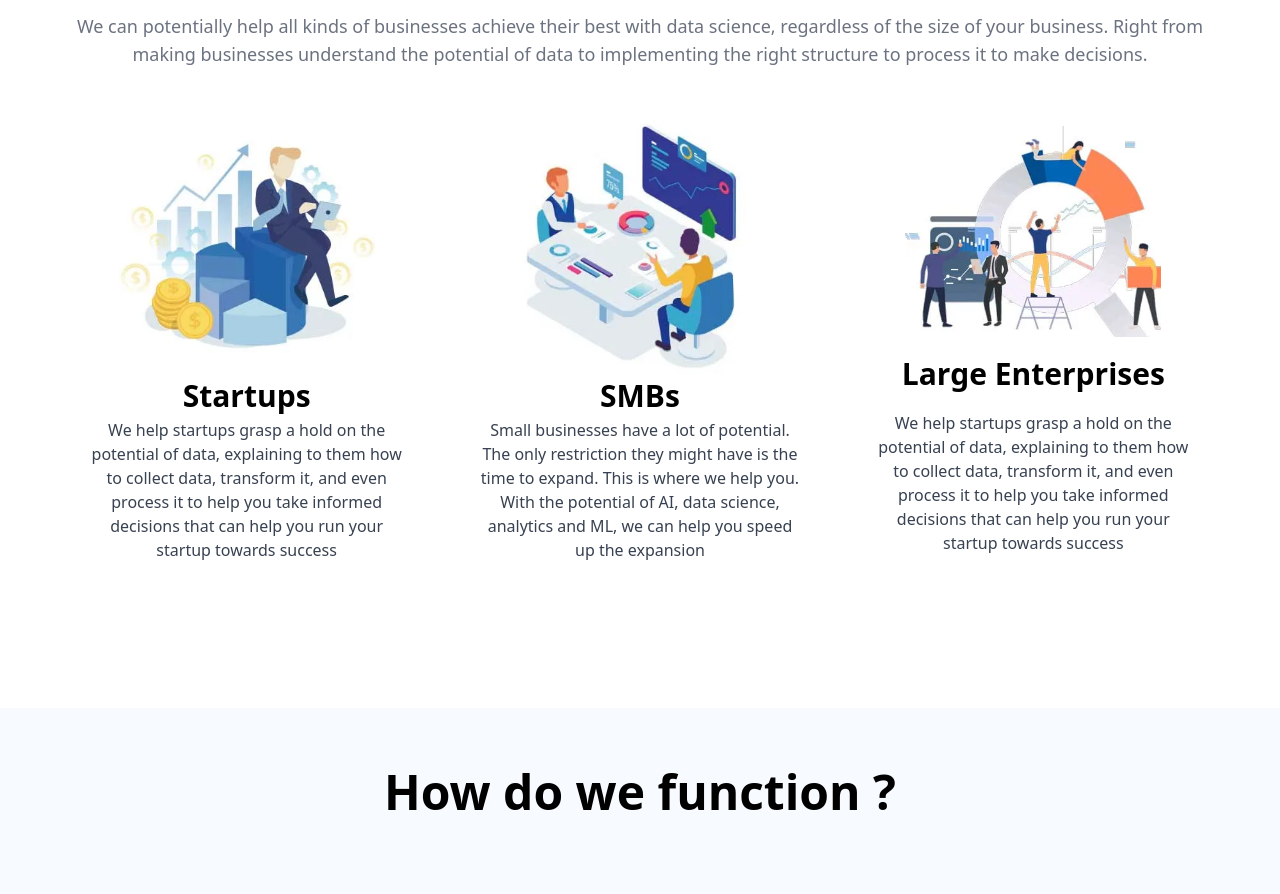
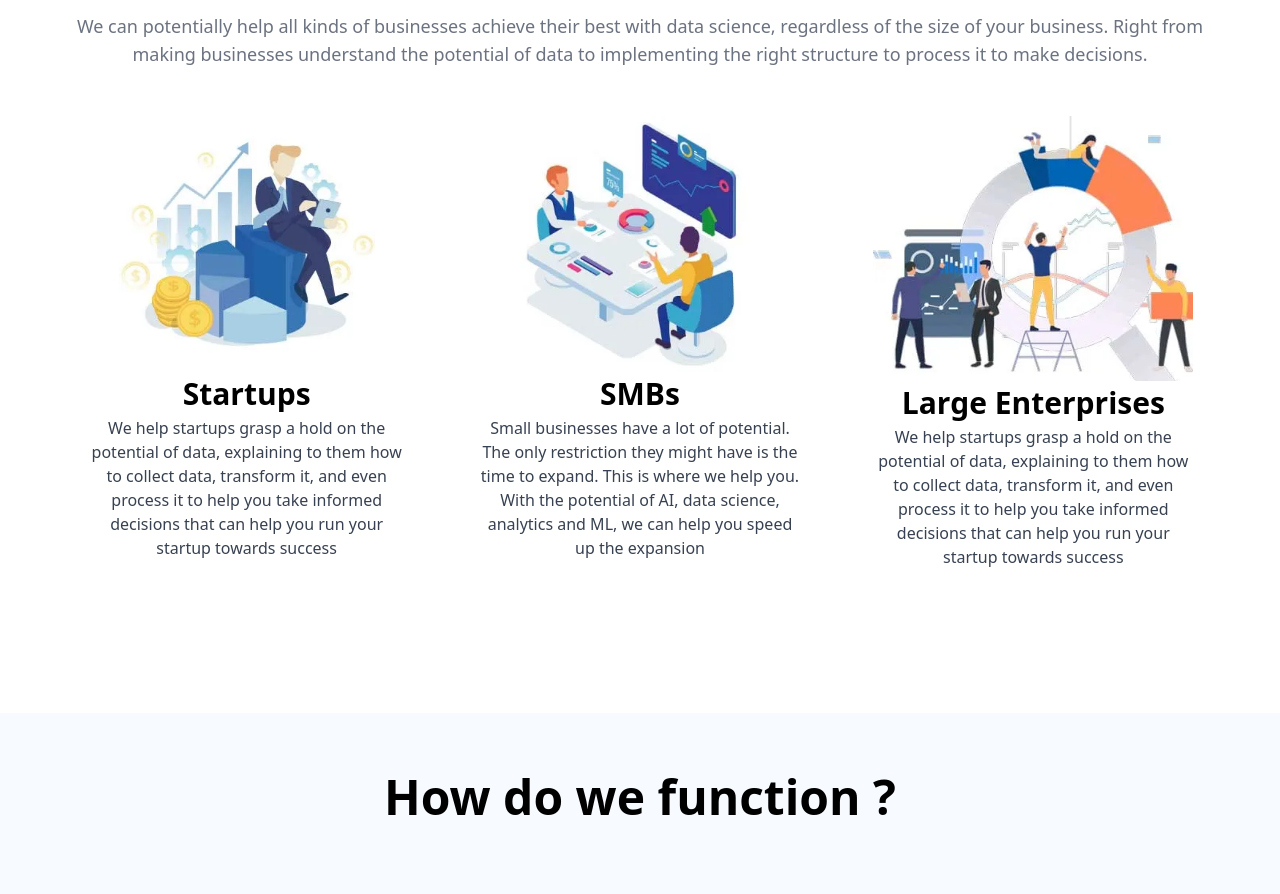
Before and after one commit to Hamjaster/metadantasol, a React (Vite) app: page / in a window 1280 px wide. Shown: the part 2881-3775 px from the top of the page. Built offline with nearby package versions, Linux system fonts and the light colour scheme.

Commit message:
improves

```diff
--- a/src/Navbar/Navsmall/NavSmall.jsx
+++ b/src/Navbar/Navsmall/NavSmall.jsx
@@ -1,17 +1,17 @@
 import Popup from 'reactjs-popup'
-import { Link} from 'react-router-dom'
-import {GiHamburgerMenu} from 'react-icons/gi'
-import {IoMdClose} from 'react-icons/io'
-import {MdMiscellaneousServices} from 'react-icons/md'
-import {BsFillCartFill} from 'react-icons/bs'
-import {IoBookSharp} from 'react-icons/io5'
-import {FaIndustry} from 'react-icons/fa'
-import {FaLocationDot } from 'react-icons/fa6'
+import { Link } from 'react-router-dom'
+import { GiHamburgerMenu } from 'react-icons/gi'
+import { IoMdClose } from 'react-icons/io'
+import { MdMiscellaneousServices } from 'react-icons/md'
+import { BsFillCartFill } from 'react-icons/bs'
+import { IoBookSharp } from 'react-icons/io5'
+import { FaIndustry } from 'react-icons/fa'
+import { FaLocationDot } from 'react-icons/fa6'
 
 import './NavSmall.css'
 
 
- export const NavSmall = () => (
+export const NavSmall = () => (
 
   <div className="nav-header">
     <div className="nav-content">
@@ -40,11 +40,21 @@ import './NavSmall.css'
               <IoMdClose size="30" color="#616e7c" />
             </button>
             <ul className="nav-links-list">
-            <li className='haha' ><MdMiscellaneousServices size="30" className='service'/>Services</li>
-            <li className='haha'> <BsFillCartFill size="30" className="product"/>Products</li>
-        <li className='haha'><IoBookSharp size="30" className="Resource"/>Resources</li>
-        <li className='haha'><FaIndustry size="30" className="Industries"/>Industries</li>
-        <li className='haha'><FaLocationDot size="30" className="Company"/>Company</li>
+              <li className='haha flex flex-row space-x-5 items-center' ><MdMiscellaneousServices size="30" className='service' />
+                <Link onClick={() => close()} to={'/'}> Home </Link>
+              </li>
+              <li className='haha flex flex-row space-x-5 items-center'> <BsFillCartFill size="30" className="product" />
+                <Link onClick={() => close()} to={'/about'}> About </Link>
+              </li>
+              <li className='haha flex flex-row space-x-5 items-center'><IoBookSharp size="30" className="Resource" />
+                <span> Resources </span>
+              </li>
+              <li className='haha flex flex-row space-x-5 items-center'><FaIndustry size="30" className="Industries" />
+                <span> Industries </span>
+              </li>
+              <li className='haha flex flex-row space-x-5 items-center'><FaLocationDot size="30" className="Company" />
+                <span> Company </span>
+              </li>
             </ul>
           </div>
         )}
--- a/src/components/Help/Help.jsx
+++ b/src/components/Help/Help.jsx
@@ -20,18 +20,18 @@ export const Help = () => {
 
         <div className='flex my-12 md:flex-row space-y-12 md:space-y-0 flex-col'>
 
-          <div className="card w-full md:w-1/3 flex flex-col items-center">
+          <div className="w-full md:w-1/3 flex flex-col items-center">
             <img src={one} className='w-64' alt="" srcset="" />
             <strong className='text-3xl py-1'>Startups</strong>
             <p className='text-center font-thin text-gray-700 w-10/12'>We help startups grasp a hold on the potential of data, explaining to them how to collect data, transform it, and even process it to help you take informed decisions that can help you run your startup towards success</p>
           </div>
-          <div className="card w-full md:w-1/3 flex flex-col items-center">
+          <div className="w-full md:w-1/3 flex flex-col items-center">
             <img src={two} className='w-64' alt="" srcset="" />
             <strong className='text-3xl py-1'>SMBs</strong>
             <p className='text-center font-thin text-gray-700 w-10/12'>Small businesses have a lot of potential. The only restriction they might have is the time to expand. This is where we help you. With the potential of AI, data science, analytics and ML, we can help you speed up the expansion</p>
           </div>
-          <div className="card w-full md:w-1/3 flex flex-col items-center">
-            <img src={three} className='w-64' alt="" srcset="" />
+          <div className="w-full md:w-1/3 flex flex-col items-center">
+            <img src={three} className='w-80' alt="" srcset="" />
             <strong className='text-3xl py-1'>Large Enterprises</strong>
             <p className='text-center font-thin text-gray-700 w-10/12'>We help startups grasp a hold on the potential of data, explaining to them how to collect data, transform it, and even process it to help you take informed decisions that can help you run your startup towards success</p>
           </div>
```
